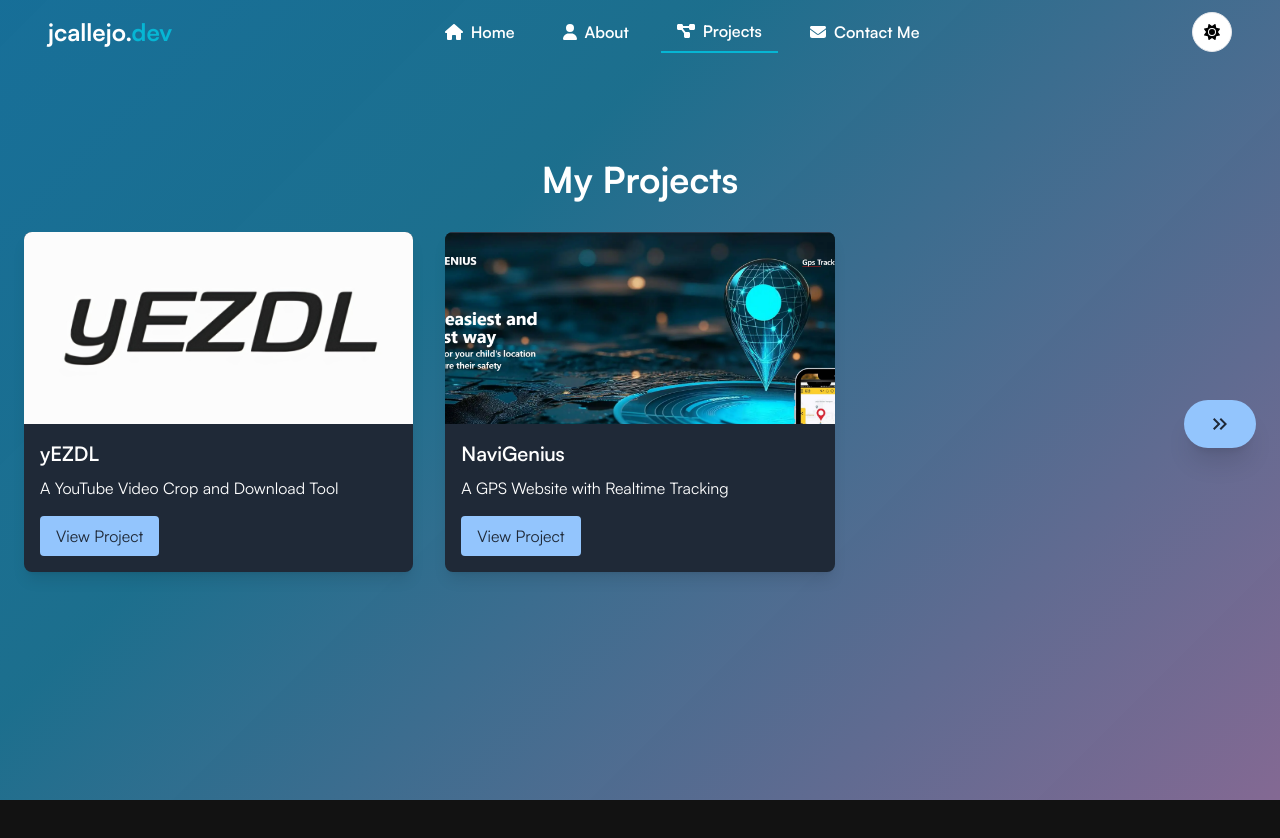
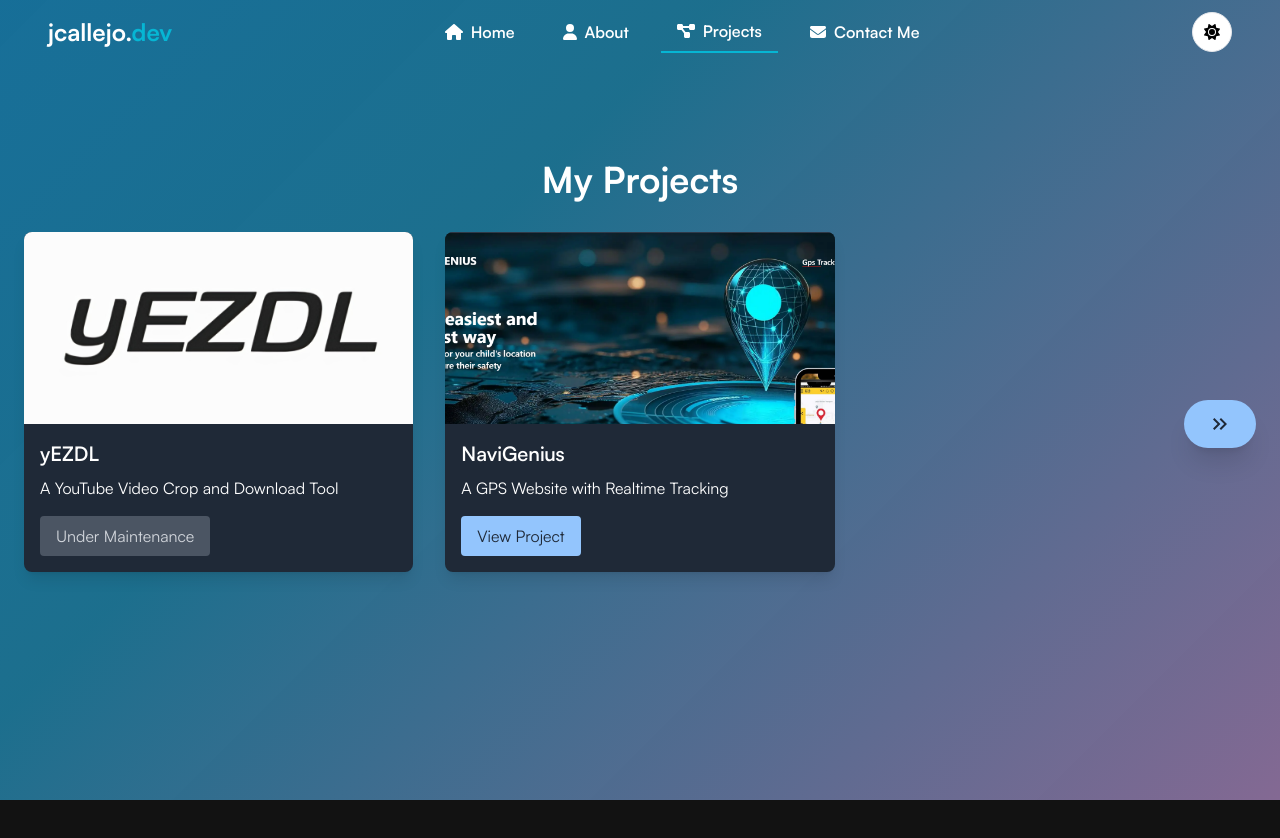
Before and after one commit to aeolus87/jcallejo-portfolio, a React (Create React App) app: page /projects in a window 1280 px wide. Shown: the top 838 px of the page. Built offline with nearby package versions, Linux system fonts and the light colour scheme.

Commit message:
asdsadsa

```diff
--- a/src/Containers/Projects/index.jsx
+++ b/src/Containers/Projects/index.jsx
@@ -10,6 +10,7 @@
     description: "A YouTube Video Crop and Download Tool",
     image: "/img/yezdl-logo.png",
     link: "https://yezdl.com",
+    status: "maintenance"
   },
   {
     id: 2,
@@ -17,6 +18,7 @@
     description: "A GPS Website with Realtime Tracking",
     image: "/img/navigenius.png",
     link: "https://navigenius.live",
+    status: "active"
   },
 ];
 
@@ -49,7 +51,7 @@
       animate="visible"
       exit="hidden"
       variants={containerVariants}
-      className="min-h-screen lg:py-16 px-4 lg:px-6 lg:mt-[-2rem  ] mt-[-2rem]"
+      className="min-h-screen lg:py-16 px-4 lg:px-6 lg:mt-[-2rem] mt-[-2rem]"
     >
       <motion.h1
         variants={itemVariants}
@@ -80,8 +82,9 @@
             <div className="p-4">
               <h2 className="text-xl font-semibold mb-2">{project.title}</h2>
               <p className="mb-4">{project.description}</p>
-              <a
-                href={project.link}
+              {project.status === "active" ? (
+
+                 <a href={project.link}
                   target="_blank"
                   rel="noopener noreferrer"
                   className={`inline-block px-4 py-2 rounded ${
@@ -92,6 +95,17 @@
                 >
                   View Project
                 </a>
+              ) : (
+                <span
+                  className={`inline-block px-4 py-2 rounded cursor-not-allowed ${
+                    theme === "light"
+                      ? "bg-gray-400 text-white"
+                      : "bg-gray-600 text-gray-300"
+                  }`}
+                >
+                  Under Maintenance
+                </span>
+              )}
             </div>
           </motion.div>
         ))}
```
Lines whose indentation alone changed are shown as unchanged.
